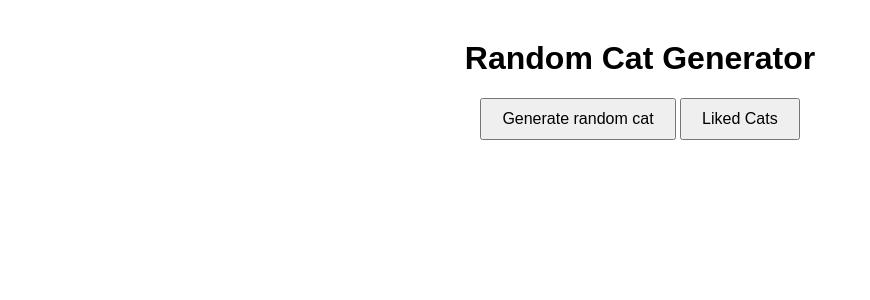
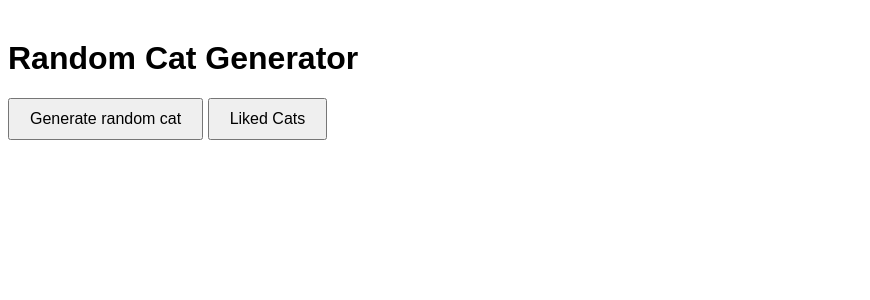
Before and after one commit to ChallengeEverything/devops_final, a Flask app: page / in a window 1280 px wide. Shown: the top 300 px of the page, without its empty margins (0-870 px from the left). Run offline with Flask 2, Linux system fonts and the light colour scheme.

Commit message:
modified style.css

```diff
--- a/static/style.css
+++ b/static/style.css
@@ -1,6 +1,6 @@
 body {
     font-family: Arial, sans-serif;
-    text-align: center;
+    text-align: left;
     margin-top: 40px;
 }
 
--- a/templates/index.html
+++ b/templates/index.html
@@ -18,7 +18,7 @@
         <img src="{{ cat_url }}" alt="Cat">
         <form action="/like" method="post">
             <input type="hidden" name="cat_url" value="{{ cat_url }}">
-            <button type="submit">Like ❤️</button>
+            <button type="submit">!Like ❤️</button>
         </form>
     </div>
     {% endif %}
```
